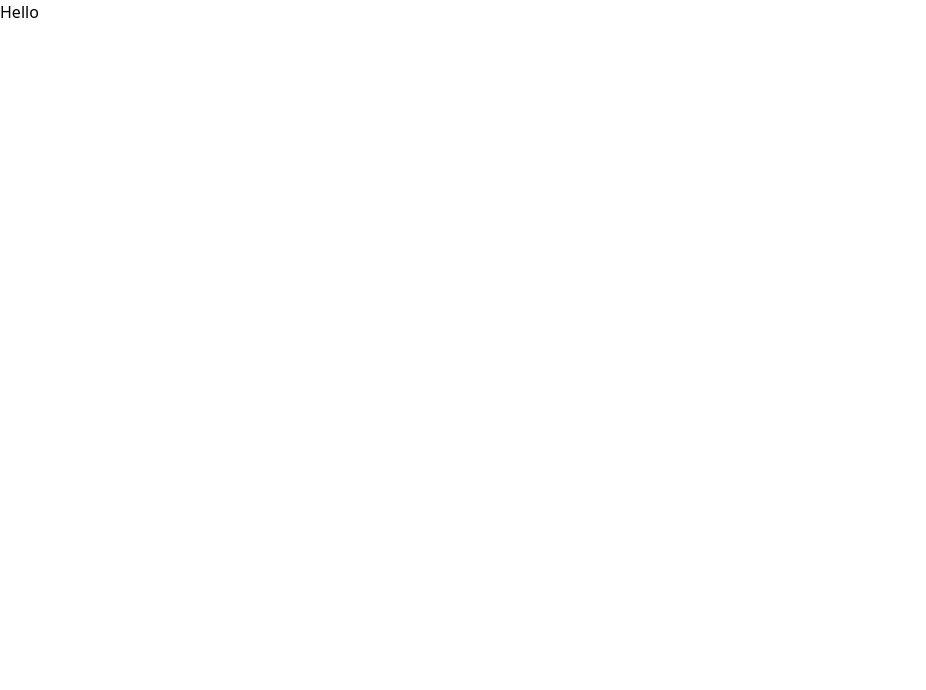
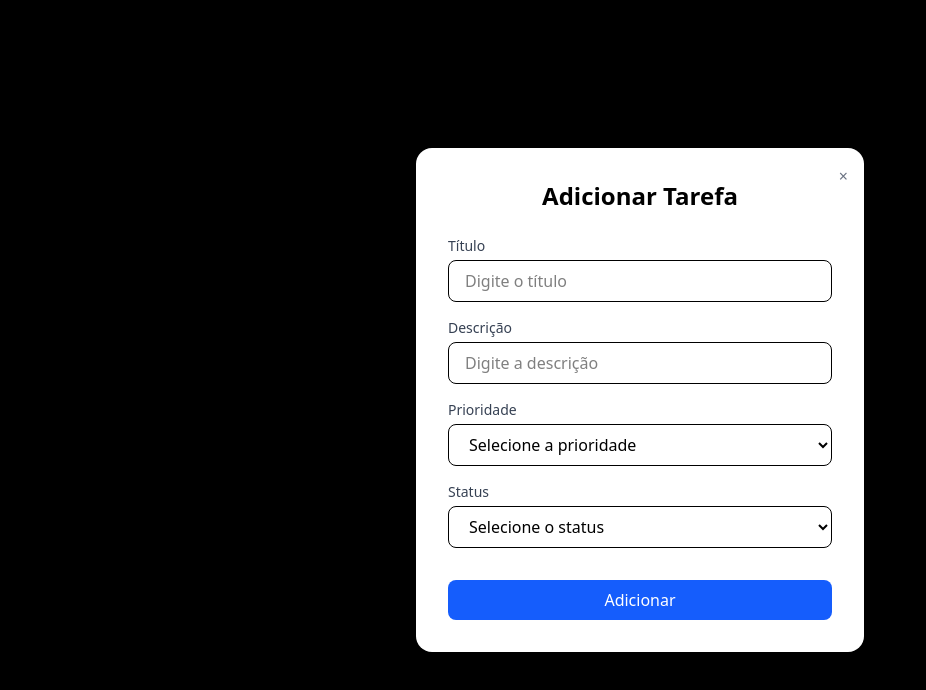
Before and after one commit to Christian-M-Silva/task-control-panel, a React (Vite) app: page / in a window 1280 px wide. Shown: the top 690 px of the page, without its empty margins (0-926 px from the left). Built offline with nearby package versions, Linux system fonts and the light colour scheme.

Commit message:
wip(Criação de componentes): Criará os componentes usados

```diff
--- a/src/App.tsx
+++ b/src/App.tsx
@@ -1,8 +1,10 @@
+import { Modal } from "./components/modalComponent"
+
 function App() {
 
   return (
     <>
-     <div>Hello</div>
+     <Modal task={{descriptions: '', id: '', priority: 'Alta', status: 'Concluída', title: 'Alta'}}/>
     </>
   )
 }
--- /dev/null
+++ b/src/components/modalComponent/index.tsx
@@ -0,0 +1,69 @@
+import { forwardRef, memo } from "react";
+import { ModalProp } from "../../tipagens/types";
+
+
+
+const ModalComponent = forwardRef<HTMLFormElement, ModalProp>((props, ref) => {
+    console.log(props)
+    return (
+        <div className="fixed inset-0 flex items-center justify-center bg-black bg-opacity-50 z-50">
+            <div className="bg-white rounded-2xl shadow-xl w-full max-w-md p-8 relative">
+                {/* Botão de Fechar */}
+                <button className="absolute top-4 right-4 text-gray-500 hover:text-gray-700 cursor-pointer">
+                    &times;
+                </button>
+
+                <h2 className="text-2xl font-bold mb-6 text-center">Adicionar Tarefa</h2>
+
+                <form ref={ref} className="flex flex-col space-y-4">
+                    {/* Input Título */}
+                    <div>
+                        <label className="block text-sm font-medium text-gray-700 mb-1">Título</label>
+                        <input
+                            type="text"
+                            className="w-full px-4 py-2 border rounded-lg focus:outline-none focus:ring-2 focus:ring-blue-400"
+                            placeholder="Digite o título"
+                        />
+                    </div>
+
+                    {/* Input Descrição */}
+                    <div>
+                        <label className="block text-sm font-medium text-gray-700 mb-1">Descrição</label>
+                        <input
+                            type="text"
+                            className="w-full px-4 py-2 border rounded-lg focus:outline-none focus:ring-2 focus:ring-blue-400"
+                            placeholder="Digite a descrição"
+                        />
+                    </div>
+
+                    {/* Select Prioridade */}
+                    <div>
+                        <label className="block text-sm font-medium text-gray-700 mb-1">Prioridade</label>
+                        <select className="w-full px-4 py-2 border rounded-lg focus:outline-none focus:ring-2 focus:ring-blue-400">
+                            <option value="">Selecione a prioridade</option>
+                            {/* Mapear os priorityType aqui */}
+                        </select>
+                    </div>
+
+                    {/* Select Status */}
+                    <div>
+                        <label className="block text-sm font-medium text-gray-700 mb-1">Status</label>
+                        <select className="w-full px-4 py-2 border rounded-lg focus:outline-none focus:ring-2 focus:ring-blue-400">
+                            <option value="">Selecione o status</option>
+                            {/* Mapear os statusType aqui */}
+                        </select>
+                    </div>
+
+                    {/* Botão Adicionar */}
+                    <button
+                        type="submit"
+                        className="mt-4 w-full bg-blue-600 text-white py-2 rounded-lg hover:bg-blue-700 transition"
+                    >
+                        Adicionar
+                    </button>
+                </form>
+            </div>
+        </div>);
+});
+
+export const Modal = memo(ModalComponent);
```
Also changed, not shown: src/tipagens/types.ts (+7 -0 lines), src/components/selectComponent/index.tsx (added), task.txt.
